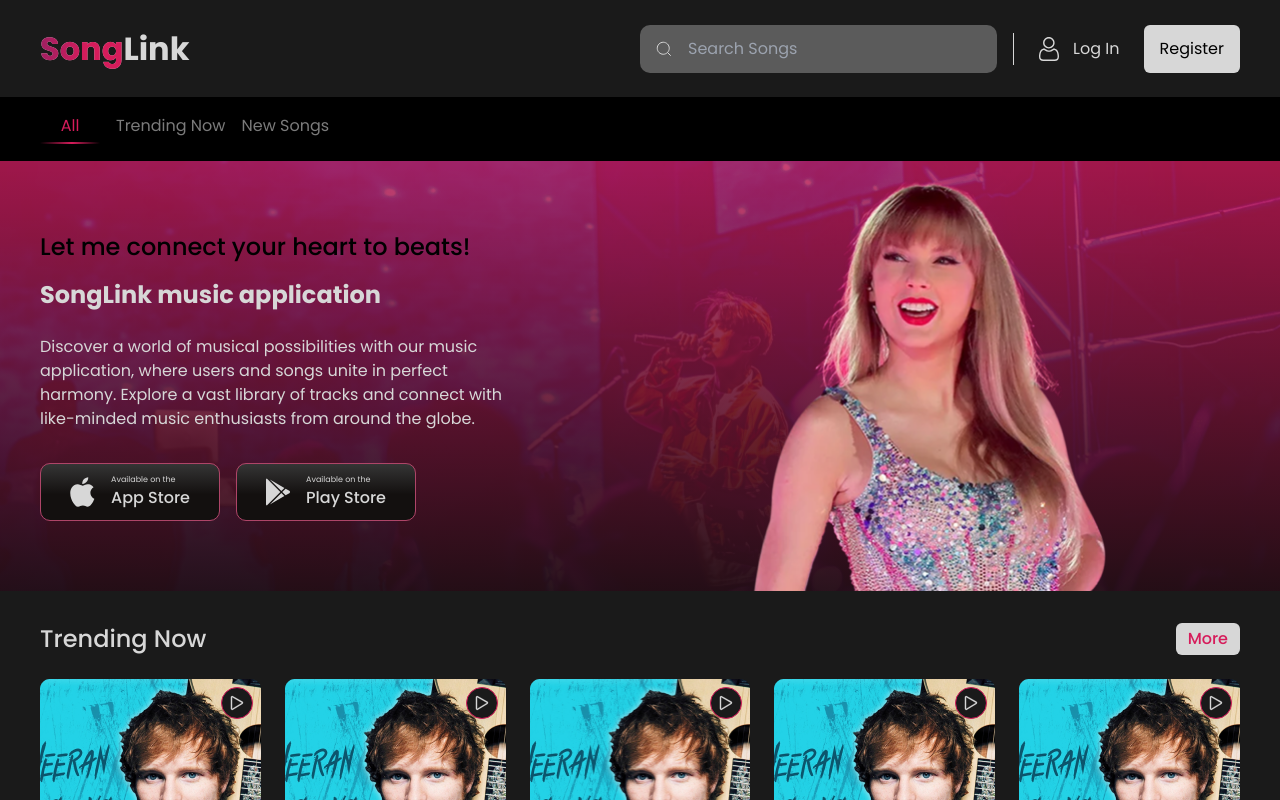
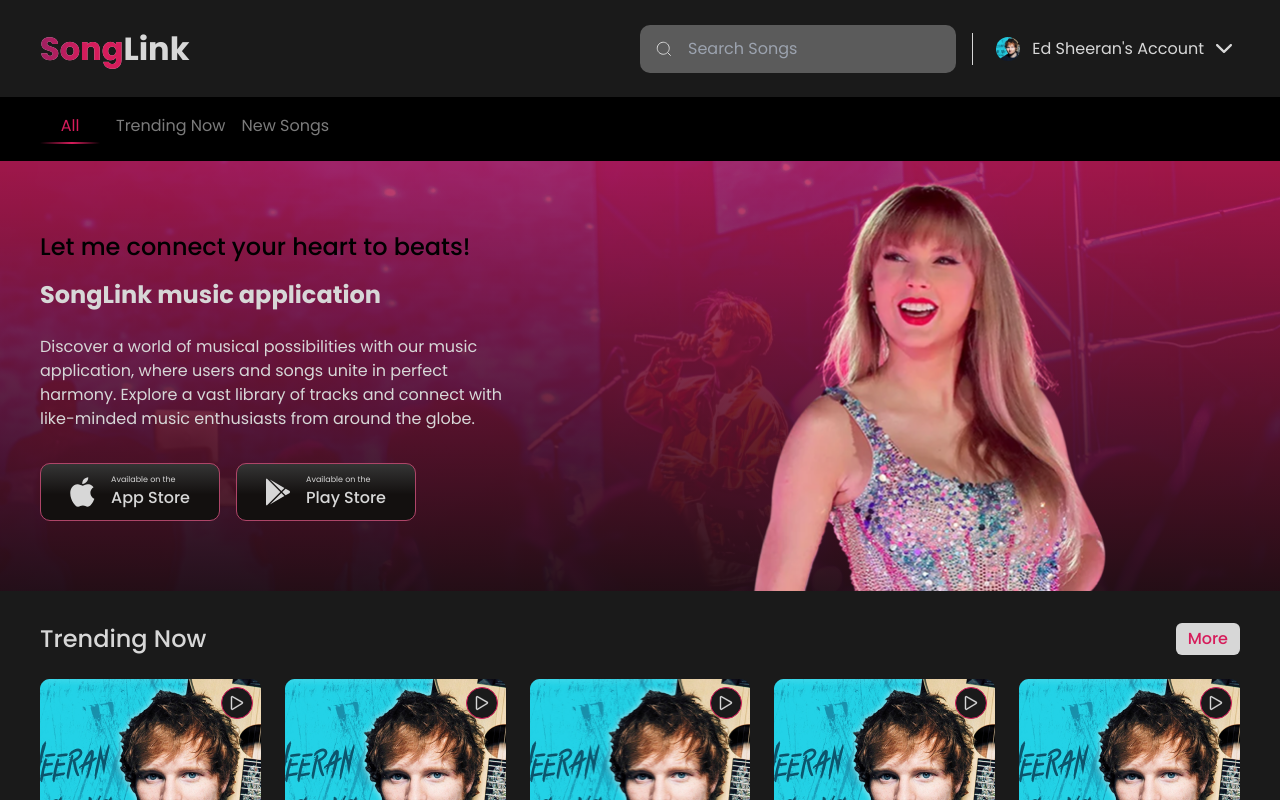
Before and after one commit to nainghtetwai-anbuchi/fatty-food-delivery, a Next.js app: page / in a window 1280 px wide. Shown: the top 800 px of the page. Built offline with nearby package versions, Linux system fonts and the light colour scheme.

Commit message:
add profile info and small profile card

```diff
--- a/src/components/Navbar.tsx
+++ b/src/components/Navbar.tsx
@@ -1,17 +1,15 @@
-import React, { useEffect } from "react";
+import React, { useState } from "react";
 import RippleBtn from "./RippleBtn";
 import SectionLayout from "./SectionLayout";
 import SearchIcon from "../icons/search-icon.svg";
 import UserIcon from "../icons/user.svg";
 import { Tooltip } from "./Tooltip";
+import ChevronDown from "../icons/chevron_down_arrow.svg";
+import LogoutIcon from "../icons/log_out.svg";
 
 const Navbar = () => {
-  const [activeLink, setActiveLink] = React.useState("Home");
-
-  const handleClick = (e: React.MouseEvent<HTMLAnchorElement, MouseEvent>) => {
-    const text = (e.target as HTMLElement).textContent;
-    text && setActiveLink(text);
-  };
+  const [isLoggedIn, setIsLoggedIn] = useState(true);
+  const [showProfile, setShowProfile] = useState(false);
 
   const btns = (
     <div>
@@ -49,6 +47,43 @@
               />
             </div>
             <div className="h-8 w-[0.5px] bg-grey"></div>
+            {isLoggedIn ? (
+              <div className="relative">
+                <RippleBtn classnames="bg-transparent p-2">
+                  <div
+                    onClick={() => setShowProfile((pre) => !pre)}
+                    className="flex items-center gap-3 "
+                  >
+                    <div className="h-6 w-6 rounded-full bg-[url('/ed-sheerean.png')] bg-cover" />
+                    <div>
+                      <span>Ed Sheeran</span>'s Account
+                    </div>
+                    <div className={`${showProfile && "rotate-180"}`}>
+                      <ChevronDown />
+                    </div>
+                  </div>
+                </RippleBtn>
+                {showProfile && (
+                  <div className="absolute -bottom-6 right-0 w-[400px] translate-y-full rounded-[10px] border border-grey bg-bgdark p-6">
+                    <div className="flex items-center gap-4">
+                      <div className="h-16 w-16 rounded-full bg-[url('/ed-sheerean.png')] bg-cover  " />
+                      <div>
+                        <div className="mb-2">Ed Sheeran</div>
+                        <RippleBtn classnames="bg-grey border border-primary-matte px-3 py-1 text-primary-matte font-medium">
+                          Edit Profile
+                        </RippleBtn>
+                      </div>
+                    </div>
+                    <div className="underlined my-6 h-[2px] w-full"></div>
+                    <RippleBtn classnames="p-2 flex gap-4 w-fit">
+                      <LogoutIcon />
+                      <span>Log Out</span>
+                    </RippleBtn>
+                  </div>
+                )}
+              </div>
+            ) : (
+              <>
                 <div className=" sm:hidden">
                   <Tooltip message={btns}>
                     <UserIcon />
@@ -61,6 +96,8 @@
                 <RippleBtn classnames="hidden sm:block bg-grey text-black px-4 py-3">
                   Register
                 </RippleBtn>
+              </>
+            )}
           </div>
         </div>
       </SectionLayout>
```
Lines whose indentation alone changed are shown as unchanged.
